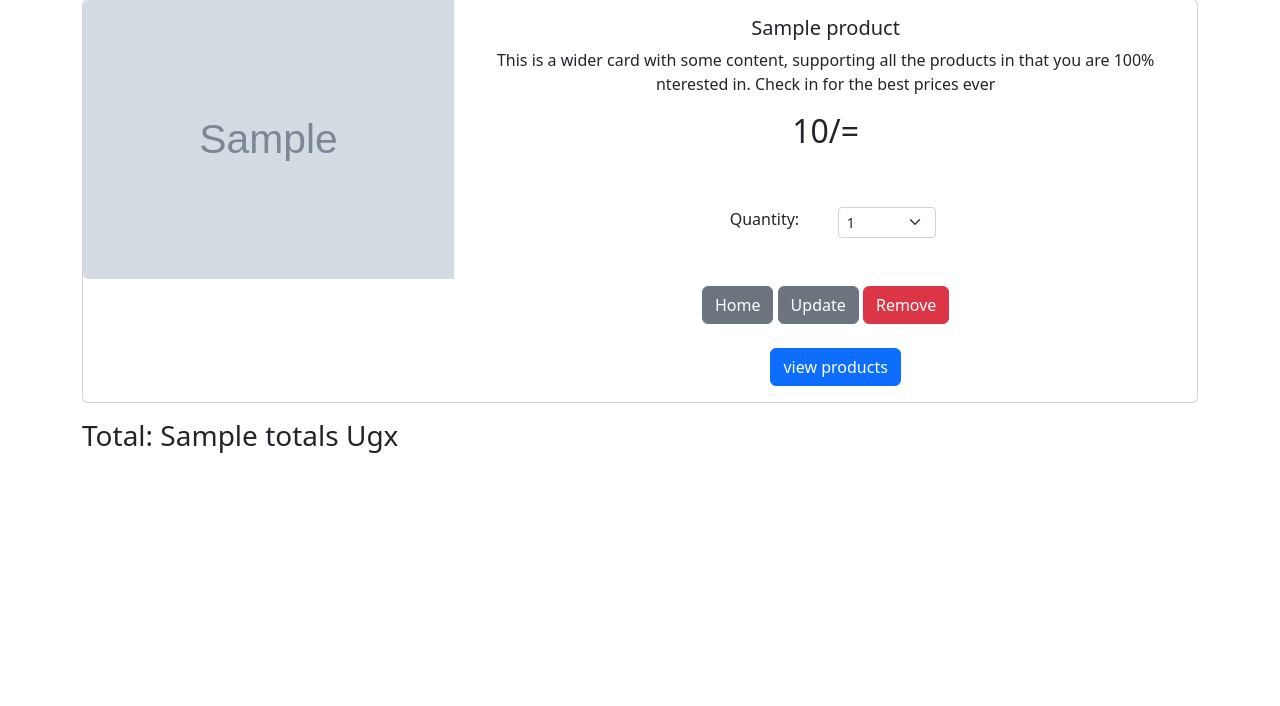
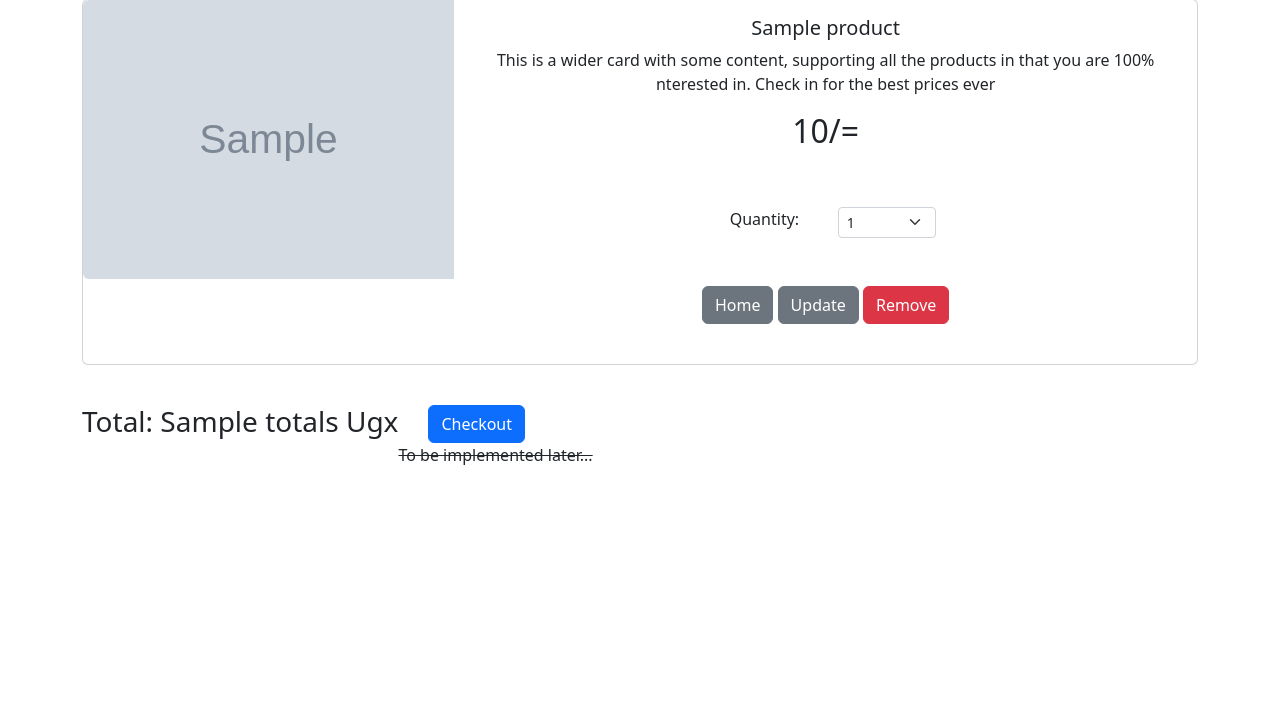
Before and after one commit to kalosius/Dru-Limited, a Django app: template cart/templates/cart_summary.html in a window 1280 px wide. Shown: the part 410-1116 px from the top of the page. Run offline with Django 5.2, Linux system fonts and the light colour scheme; the template is opened without the code that fills it: most values are stand-ins (such as "Sample title", 1, 10 or a date in 2020); grey boxes marked "Sample" are stand-in pictures; some libraries are stand-ins or nearby versions.

Commit message:
added button to checkout

```diff
--- a/cart/templates/cart_summary.html
+++ b/cart/templates/cart_summary.html
@@ -59,21 +59,23 @@
                                 <button type="button" data-index="{{product.id}}" class="btn btn-danger delete-product">Remove</button>
 
                                 <br><br>
-                                <button  class="btn btn-primary" style="margin-left: 20px;" >view products</button>
                             </center>
                             </div>
                         </div>
                     </div>
                 </div>
                 {% endfor %}
-                <h3>Total: {{ totals }} Ugx  </h3>
+                <br>
+                <h3 style="float: left !important;">Total: {{ totals }} Ugx  </h3><a class="btn btn-primary" href="{% url 'checkout' %}" style="margin-left: 30px;">Checkout</a>
+                <br>
+                <strike>To be implemented later...</strike>
                 <br><br><br><br><br><br><br>
                 {% else %}
                 There's Nothing In Your Cart...
                 <br><br><br><br><br><br><br><br><br><br><br><br>
                 {% endif %}
                 <br><br>
-            </div>
+        </div>
 
 
 <script>
```
